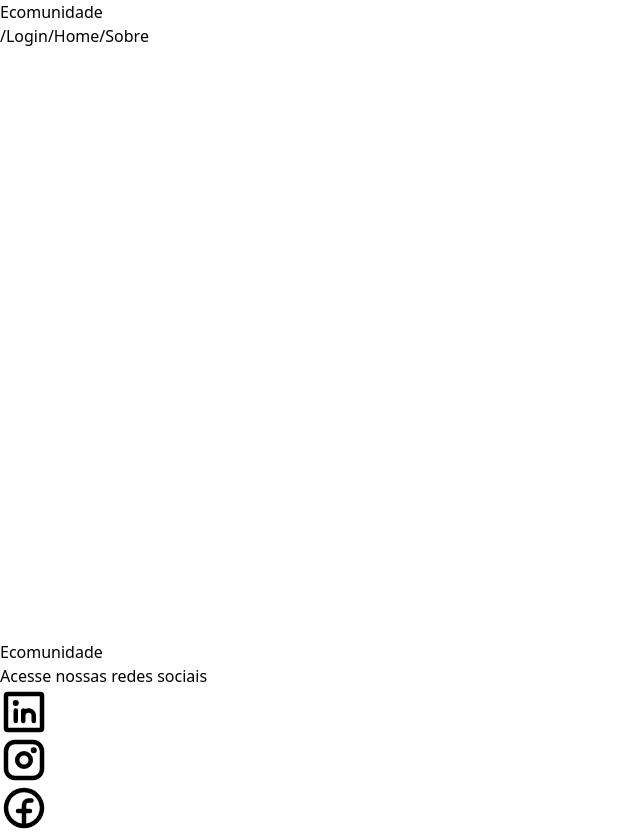
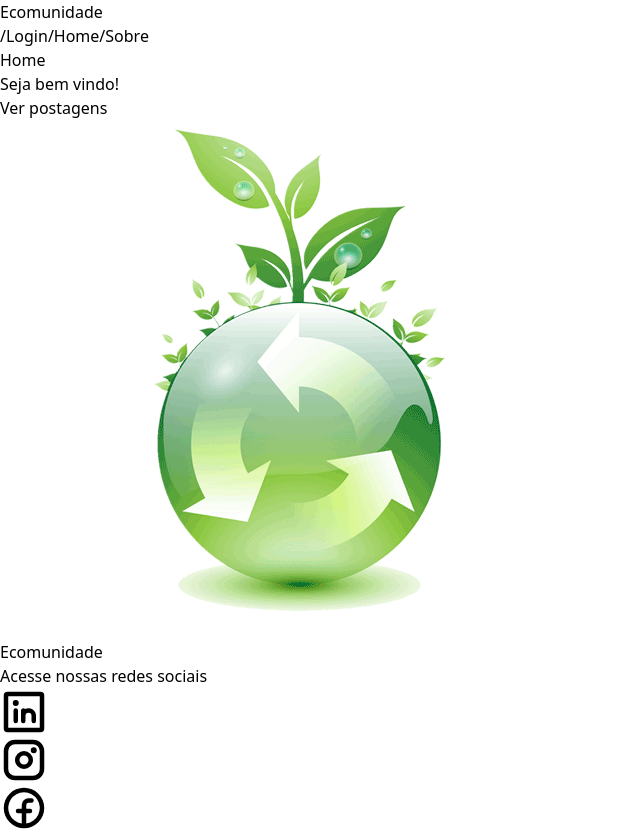
Before and after one commit to ProjetoIntegradorGenGrupo3/FRONTEND, a React (Vite) app: page /home in a window 1280 px wide. Shown: the whole page, without its empty margins (0-640 px from the left). Built offline with nearby package versions, Linux system fonts and the light colour scheme.

Commit message:
Implementação da Pagina Home

```diff
--- a/src/App.tsx
+++ b/src/App.tsx
@@ -1,5 +1,6 @@
 import Footer from "./Components/Footer/footer"
 import Navbar from "./Components/NavBar/navBar"
+import Home from "./pages/home/home"
 import Login from "./pages/login/Login"
 import { BrowserRouter, Route, Routes} from 'react-router-dom'
 
@@ -14,7 +15,7 @@ const App = () => {
        <Routes>
           <Route path='/' element={<Login />}  />
           <Route path='/login' element={<Login />}  />
-          {/* <Route path='/home' element={<Home />}  />  */}
+          { <Route path='/home' element={<Home />}  />  }
           {/* <Route path='/sobre' element={<Sobre />}  />  */}
        </Routes>
        </div>
--- /dev/null
+++ b/src/pages/home/home.css
@@ -0,0 +1,11 @@
+.titulo{
+    color: blue;
+    text-align: center;
+}
+
+.img{
+    width: 500px;
+    height: 500px;
+    display: block;
+    margin: 0 auto;
+}
--- a/src/pages/home/home.tsx
+++ b/src/pages/home/home.tsx
@@ -0,0 +1,31 @@
+import React from 'react';
+import homeLogo from '../../assets/sustentabilidade.png'
+import './home.css';
+
+function Home() {
+    return (
+        <>
+            <div className="bg-indigo-900 flex justify-center">
+                <div className='container grid grid-cols-2 text-white'>
+                    <div className="flex flex-col gap-4 items-center justify-center py-4">
+                        <h2 className='text-5xl font-bold'>Home</h2>
+                        <p className='text-xl'>Seja bem vindo!</p>
+
+                        <div className="flex justify-around gap-4">
+
+                            <button className='rounded bg-white text-blue-800 py-2 px-4'>Ver postagens</button>
+                        </div>
+                    </div>
+
+                    <div className="flex justify-center ">
+                        <img src={homeLogo} alt="" className='w-2/3' />
+
+                    </div>
+                </div>
+            </div>
+
+        </>
+    );
+}
+
+export default Home
```
